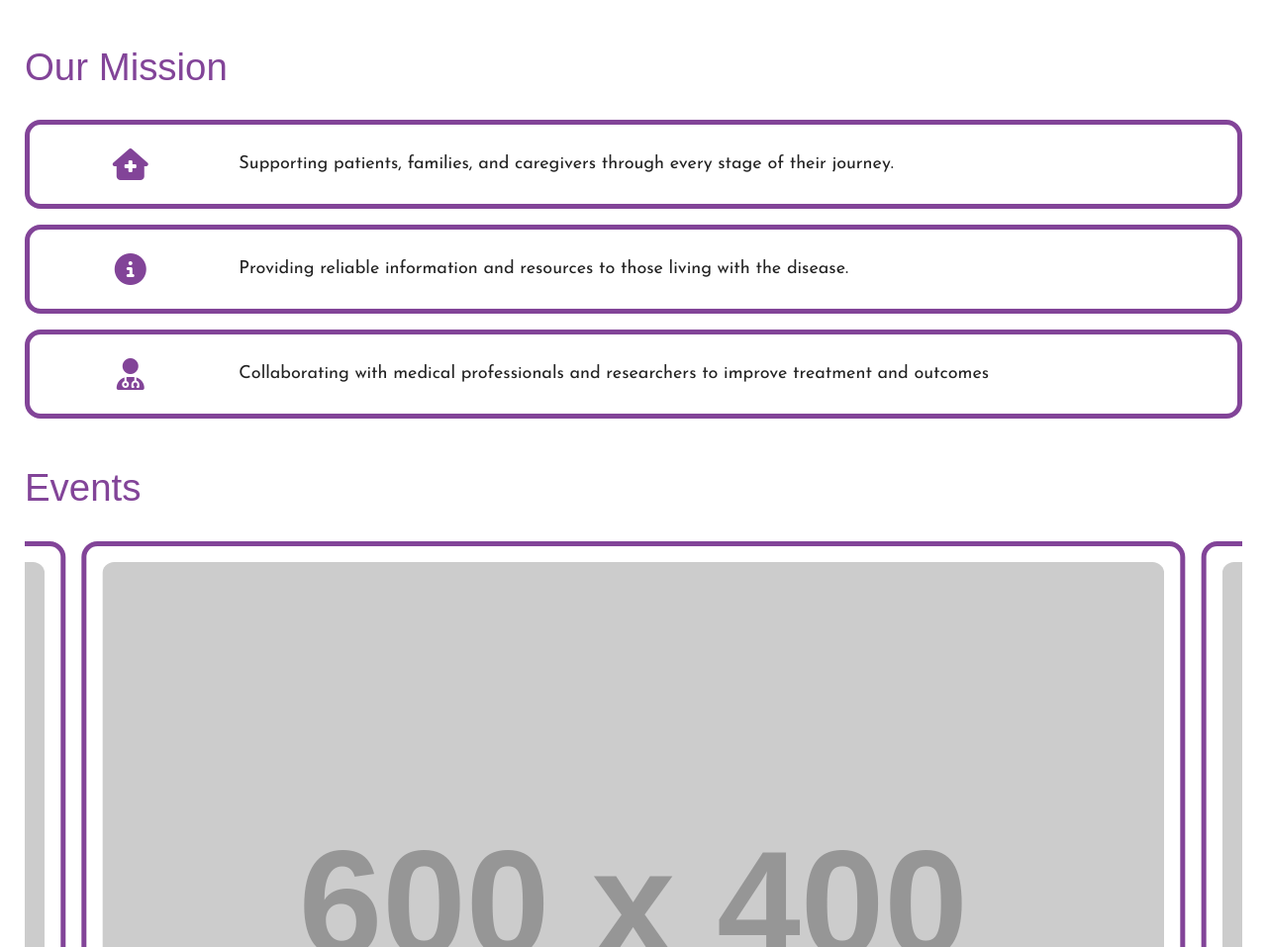
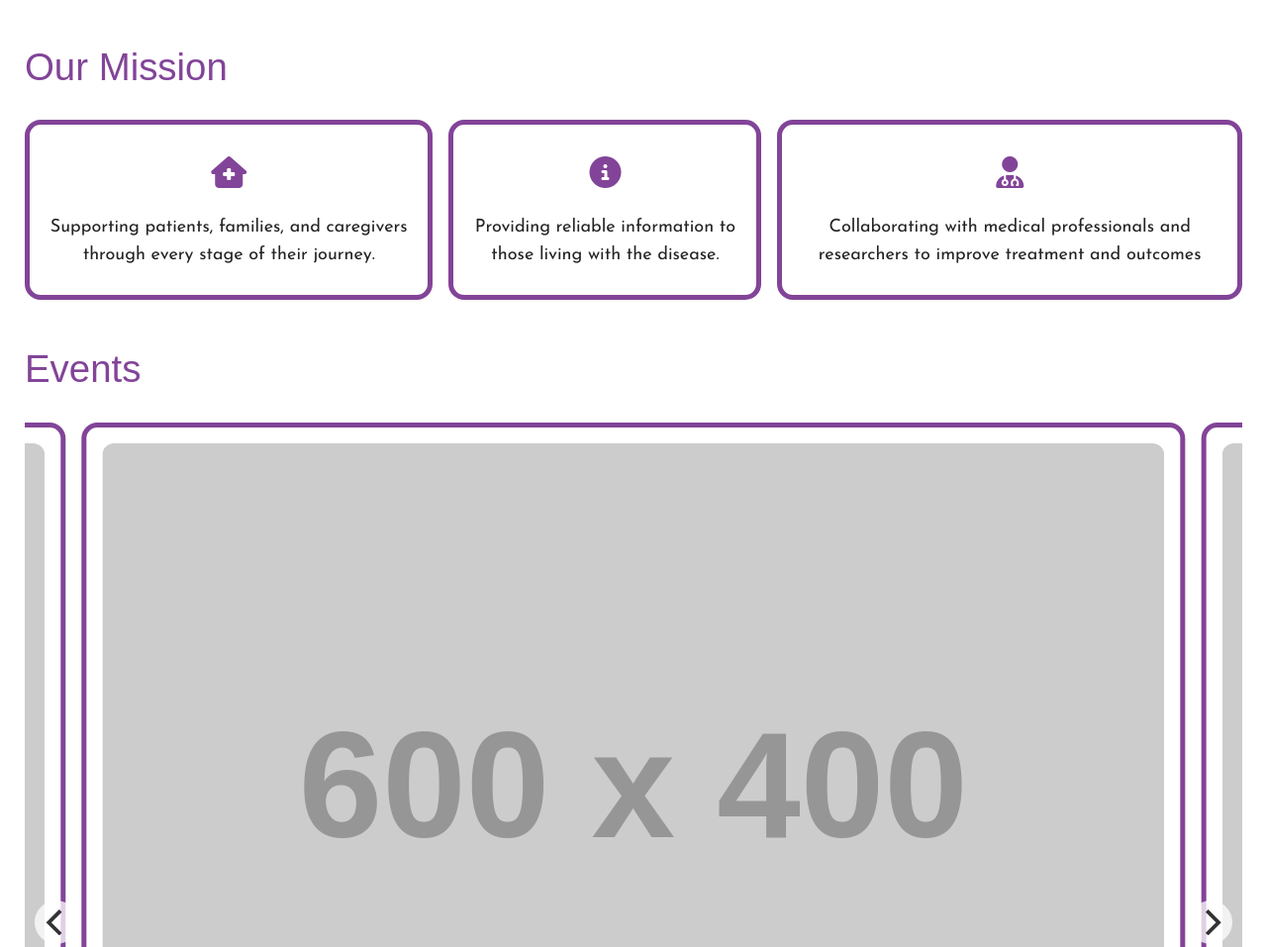
Before and after one commit to masonmohler/ifsc-3342, a plain HTML site: page final/index.html in a window 1280 px wide. Shown: the part 960-1917 px from the top of the page at 99% size. Drawn offline with nearby package versions, Linux system fonts and the light colour scheme; placeholder pictures from the web are drawn by us; a web font is replaced by a local one.

Commit message:
Finalized mobile and tablet view

```diff
--- a/final/assets/css/style.css
+++ b/final/assets/css/style.css
@@ -1,4 +1,3 @@
-/*  Theme  */
 :root {
   --action-color: #d272ff;
   --secondary-color: #824498;
@@ -319,14 +318,11 @@ footer h3 {
   width: 40px;
   height: 32px;
   position: absolute;
-  top: -7px;
-  right: -5px;
-
+  top: 0px;
+  right: 0px;
   cursor: pointer;
-
   opacity: 0; /* hide this */
   z-index: 2; /* and place it over the hamburger */
-
   -webkit-touch-callout: none;
 }
 
@@ -427,6 +423,26 @@ footer h3 {
   display: none;
 }
 
+@media screen and (min-width: 768px) {
+  .flickity-button {
+    display: initial;
+  }
+  .event-title {
+    font-size: 1.6rem;
+  }
+  .mission-card-container {
+    display: flex;
+    flex-direction: row;
+    gap: 1rem;
+    justify-items: space-evenly;
+  }
+  .mission-card {
+    grid-template-columns: 1fr;
+    text-align: center;
+    padding-top: 2rem;
+  }
+}
+
 @media screen and (min-width: 1200px) {
   .hide-on-mobile {
     display: initial;
--- a/final/index.html
+++ b/final/index.html
@@ -119,26 +119,28 @@
       </section>
       <section id="ourmission">
         <h2 class="section-heading">Our Mission</h2>
+        <div class="mission-card-container">
           <div class="mission-card">
             <i class="fa-solid fa-house-medical"></i>
             <p>
-            Supporting patients, families, and caregivers through every stage of
-            their journey.
+              Supporting patients, families, and caregivers through every stage
+              of their journey.
             </p>
           </div>
           <div class="mission-card">
             <i class="fa-solid fa-circle-info"></i>
             <p>
-            Providing reliable information and resources to those living with
+              Providing reliable information to those living with
               the disease.
             </p>
           </div>
           <div class="mission-card">
             <i class="fa-solid fa-user-doctor"></i>
             <p>
-            Collaborating with medical professionals and researchers to improve
-            treatment and outcomes
+              Collaborating with medical professionals and researchers to
+              improve treatment and outcomes
             </p>
+          </div>
         </div>
       </section>
       <section id="events">
@@ -149,8 +151,7 @@
             <h3 class="event-title">8th Annual Statewide Talent Show</h3>
             <p>
               Join us for an evening of unforgettable performances as talented
-              Arkansans showcase their skills in music, dance, comedy, and
-              more!
+              Arkansans showcase their skills in music, dance, comedy, and more!
             </p>
             <a
               href="https://ticketscandy.com/e/8th-annual-statewide-talent-show-9662"
@@ -235,7 +236,10 @@
     <footer>
       <div class="footer-title">
         <h3>Lupus Foundation of Arkansas, Inc.</h3>
-        <p>Supporting Arkansans affected by lupus through education, advocacy, and hope.</p>
+        <p>
+          Supporting Arkansans affected by lupus through education, advocacy,
+          and hope.
+        </p>
       </div>
       <nav class="footer-nav">
         <a href="#ourmission">Our Mission</a>
```
Lines whose indentation alone changed are shown as unchanged.
